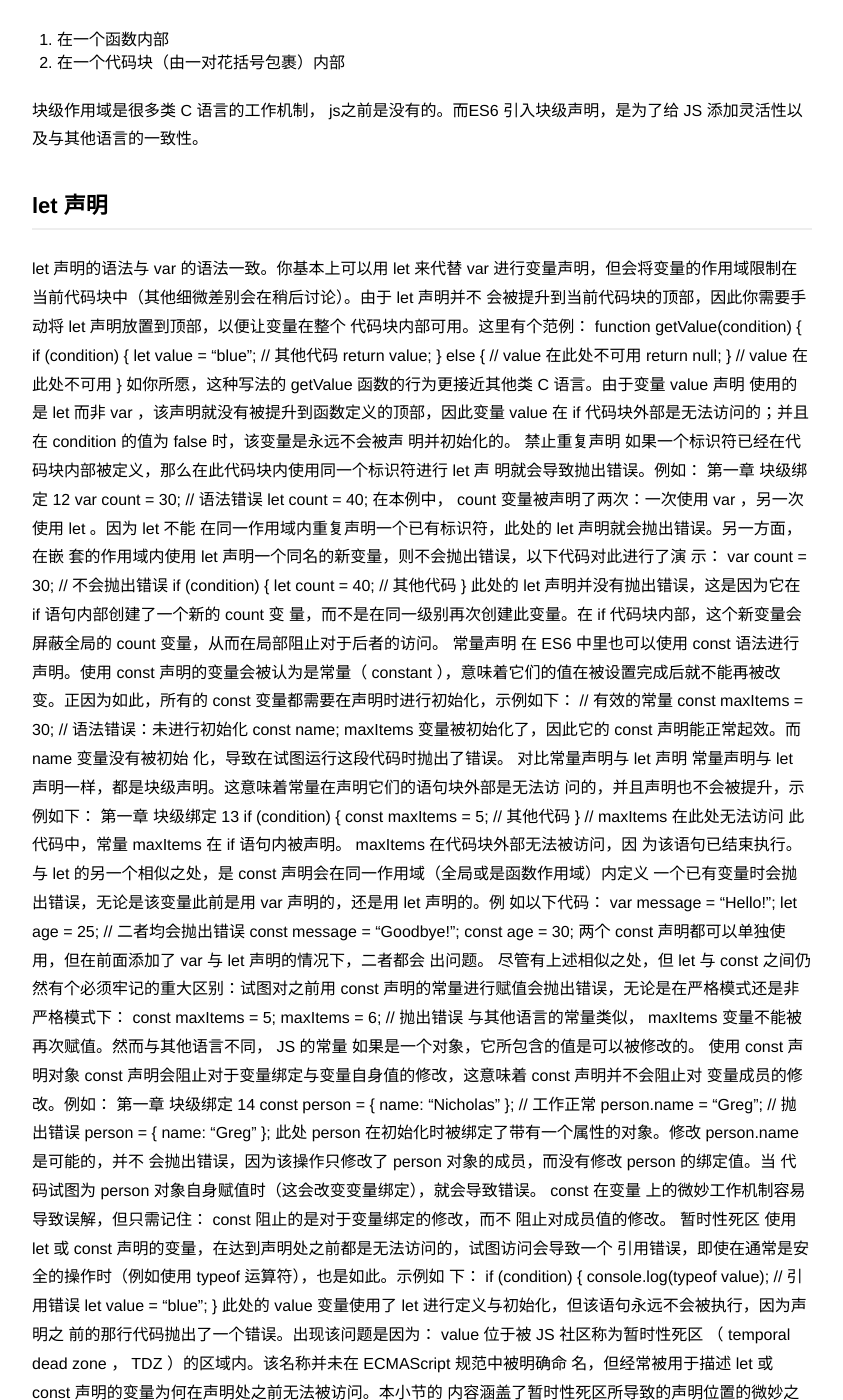
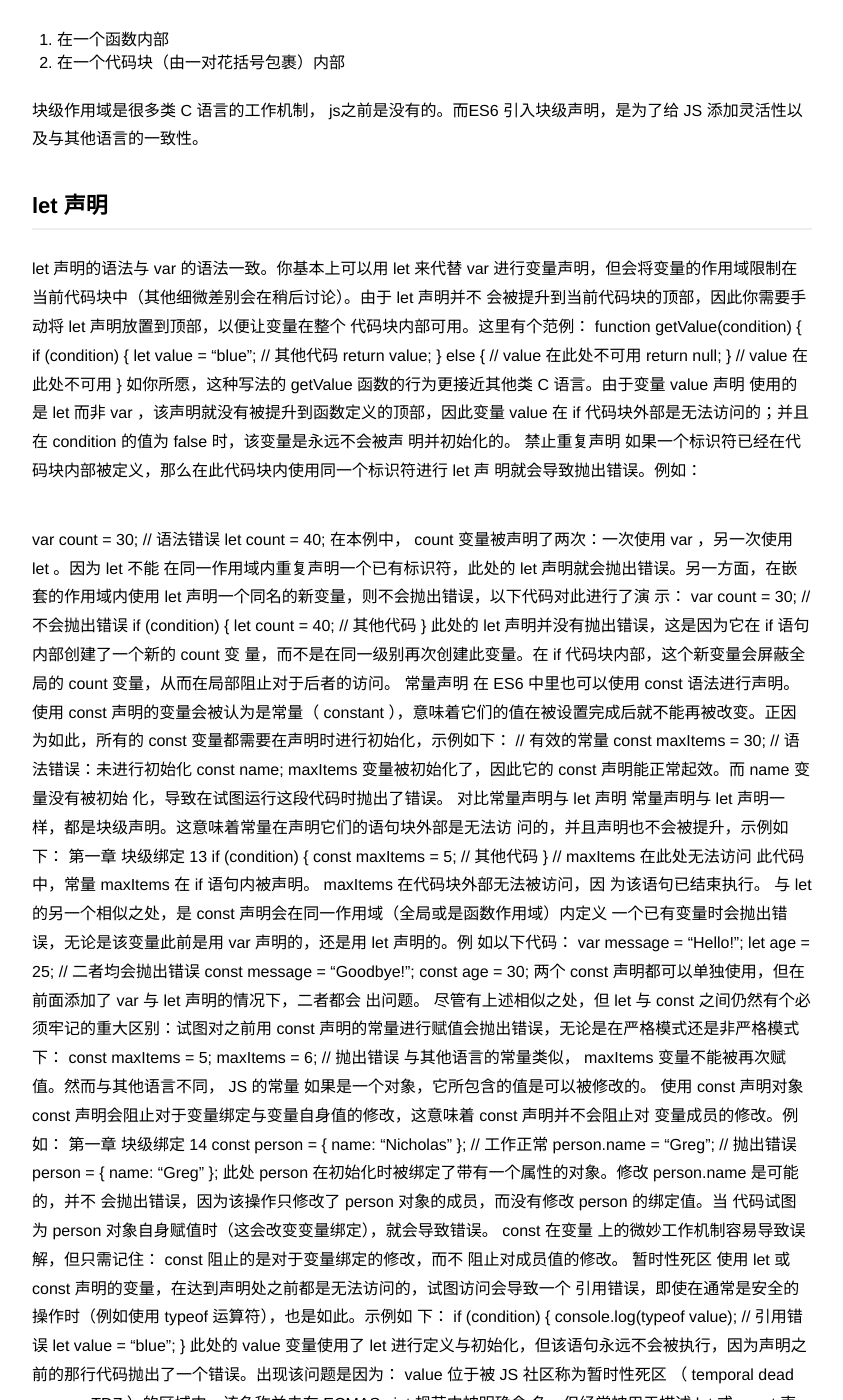
Before and after one commit to ioloveuu/ioloveuu.github.io, a Jekyll site: the page built from _posts/2016-08-01-ES6-notes.md, in a window 1280 px wide and 1400 px high, scrolled down 1362 px. Shown: the whole window, without its empty margins (218-1061 px from the left). Built offline with Jekyll 4.4.1, drawn with Linux system fonts in a browser that asks for light colours; nearby versions of some CDN libraries; a script that is not in the unit is left out; some of the changed text lies outside the part shown.

Commit message:
Add files via upload

```diff
--- a/_posts/2016-08-01-ES6-notes.md
+++ b/_posts/2016-08-01-ES6-notes.md
@@ -75,8 +75,7 @@ if  代码块外部是无法访问的；并且在  condition  的值为 false
 禁止重复声明
 如果一个标识符已经在代码块内部被定义，那么在此代码块内使用同一个标识符进行  let  声
 明就会导致抛出错误。例如：
-第一章 块级绑定
-12
+
 var count = 30;
 // 语法错误
 let count = 40;
```
